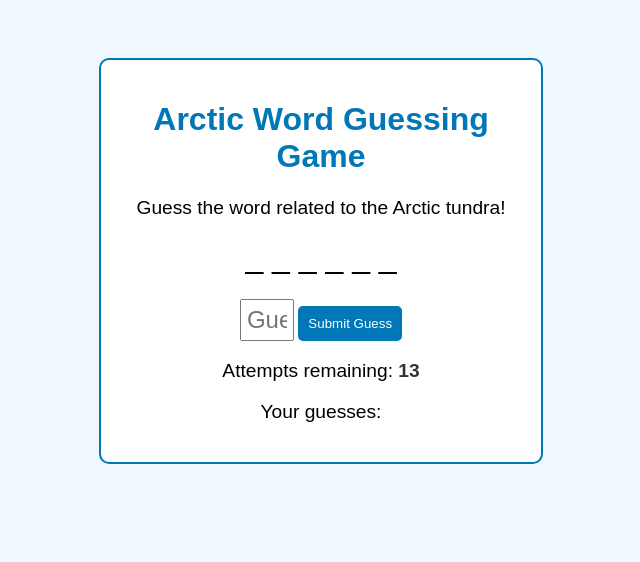
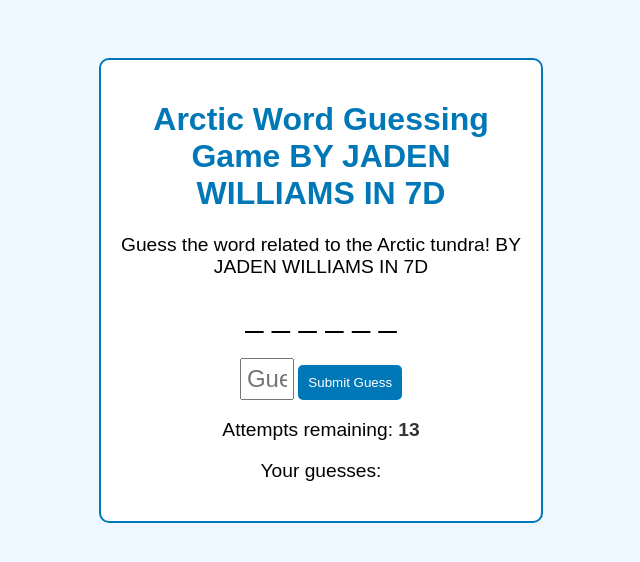
Before and after one commit to Jadenjvl/at, a plain HTML site: page index.html in a window 1280 px wide. Shown: the whole page, without its empty margins (319-959 px from the left). Drawn offline with Linux system fonts and the light colour scheme.

Commit message:
Update index.html

```diff
--- a/index.html
+++ b/index.html
@@ -3,13 +3,13 @@
 <head>
     <meta charset="UTF-8">
     <meta name="viewport" content="width=device-width, initial-scale=1.0">
-    <title>Arctic Word Game</title>
+    <title>Arctic Word Game BY JADEN WILLIAMS IN 7D</title>
     <link rel="stylesheet" href="style.css">
 </head>
 <body>
     <div id="game-container">
-        <h1>Arctic Word Guessing Game</h1>
-        <p>Guess the word related to the Arctic tundra!</p>
+        <h1>Arctic Word Guessing Game BY JADEN WILLIAMS IN 7D</h1>
+        <p>Guess the word related to the Arctic tundra! BY JADEN WILLIAMS IN 7D</p>
         <div id="word-display"></div>
         <div id="feedback"></div>
         <input type="text" id="guess-input" maxlength="1" placeholder="Guess a letter">
```
